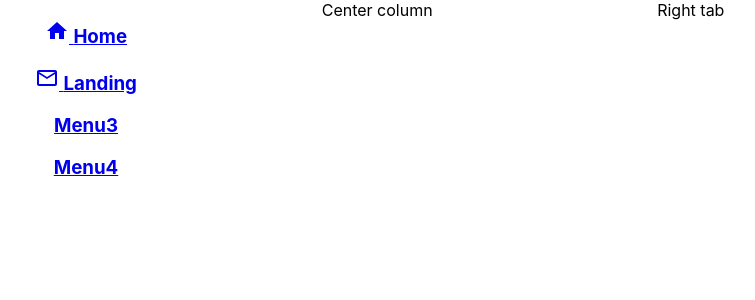
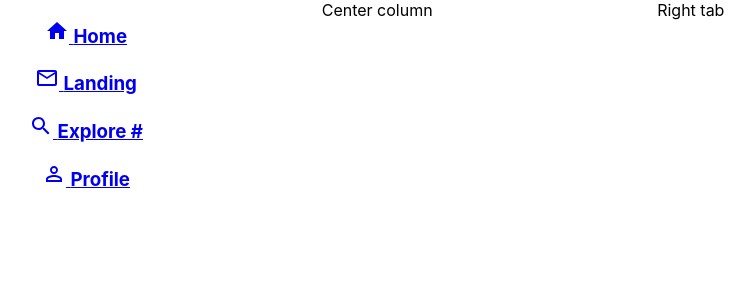
Before and after one commit to ZahraMammadli/predict-future, a React (Create React App) app in the folder client/: page / in a window 1280 px wide. Shown: the top 300 px of the page, without its empty margins (218-973 px from the left). Built offline with nearby package versions, Linux system fonts and the light colour scheme; what react-three-fiber would draw is missing.

Commit message:
add right tab and search bar

```diff
--- a/client/src/components/LeftMenu/LeftMenu.css
+++ b/client/src/components/LeftMenu/LeftMenu.css
@@ -1,3 +1,5 @@
 .left-menu {
   flex: 0.25;
 }
+
+/* make the menu responsive */
--- a/client/src/components/LeftMenu/LeftMenu.js
+++ b/client/src/components/LeftMenu/LeftMenu.js
@@ -1,6 +1,8 @@
 import MenuItem from "../MenuItem";
 import HomeIcon from "@material-ui/icons/Home";
 import MailOutlineIcon from "@material-ui/icons/MailOutline";
+import SearchIcon from "@material-ui/icons/Search";
+import PermIdentityIcon from "@material-ui/icons/PermIdentity";
 import "./LeftMenu.css";
 
 const menuData = [
@@ -13,18 +15,33 @@ const menuData = [
     icon: MailOutlineIcon,
   },
   {
-    name: "Menu3",
+    name: "Explore #",
+    icon: SearchIcon,
   },
   {
-    name: "Menu4",
+    name: "Profile",
+    icon: PermIdentityIcon,
   },
 ];
+console.log(window.innerWidth);
+
+// make menu responsive:
 export default function LeftMenu() {
   return (
     <div>
-      {menuData.map((menuItem) => (
-        <MenuItem name={menuItem.name} Icon={menuItem.icon} />
-      ))}
+      {window.innerWidth < 1000 ? (
+        <div>
+          {menuData.map((menuItem) => (
+            <MenuItem Icon={menuItem.icon} />
+          ))}
+        </div>
+      ) : (
+        <div>
+          {menuData.map((menuItem) => (
+            <MenuItem name={menuItem.name} Icon={menuItem.icon} />
+          ))}
+        </div>
+      )}
     </div>
   );
 }
--- a/client/src/components/Background/background.js
+++ b/client/src/components/background.js
@@ -8,7 +8,7 @@ import {
   useLoader,
   useThree,
 } from "react-three-fiber";
-import circleImg from "../assets/circle.png";
+// import circleImg from "../assets/";
 import { Suspense, useCallback, useMemo, useRef } from "react";
 extend({ OrbitControls });
 
@@ -32,7 +32,7 @@ function CameraControls() {
 }
 
 function Points() {
-  const imgTex = useLoader(THREE.TextureLoader, circleImg);
+  const imgTex = useLoader(THREE.TextureLoader /*circleImg*/);
   const bufferRef = useRef();
 
   let t = 0;
--- a/client/src/pages/LandingPage.js
+++ b/client/src/pages/LandingPage.js
@@ -1,5 +1,5 @@
-import CenterTitle from "../components/Background/welcome";
-import Backgrdound from "../components/Background/background";
+import CenterTitle from "../components/welcome";
+import Backgrdound from "../components/background";
 
 export default function () {
   return (
```
Also changed, not shown: client/src/components/SearchBar/SearchBar.css (added, +25 -0 lines), client/src/components/SearchBar/SearchBar.js (added, +12 -0 lines), client/src/assets/ui/logo-crystal-ball.png (added), client/src/components/RightTab/RightTab.css (added), client/src/components/RightTab/RightTab.js (added), client/src/components/welcome.js (renamed from client/src/components/Background/welcome.js).
